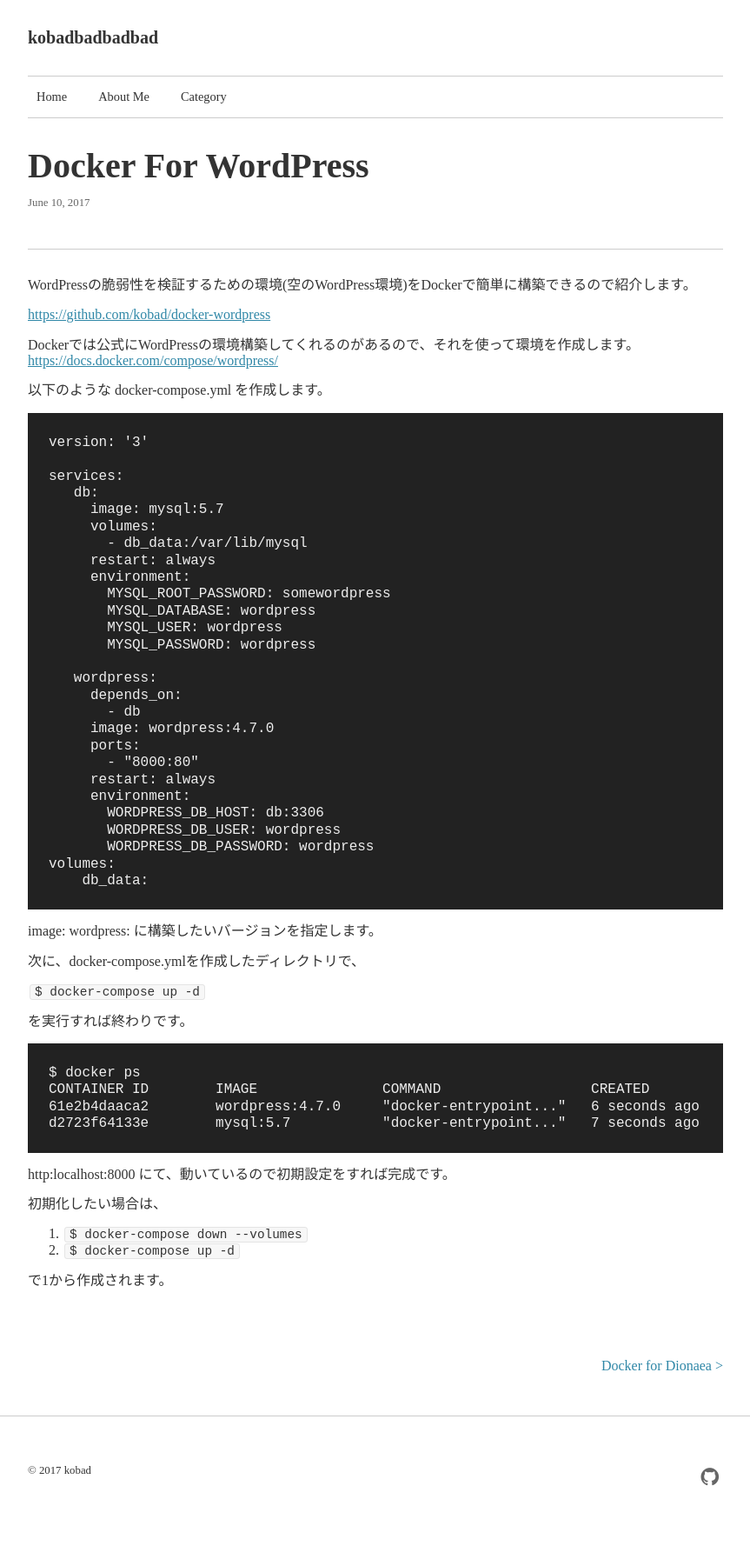
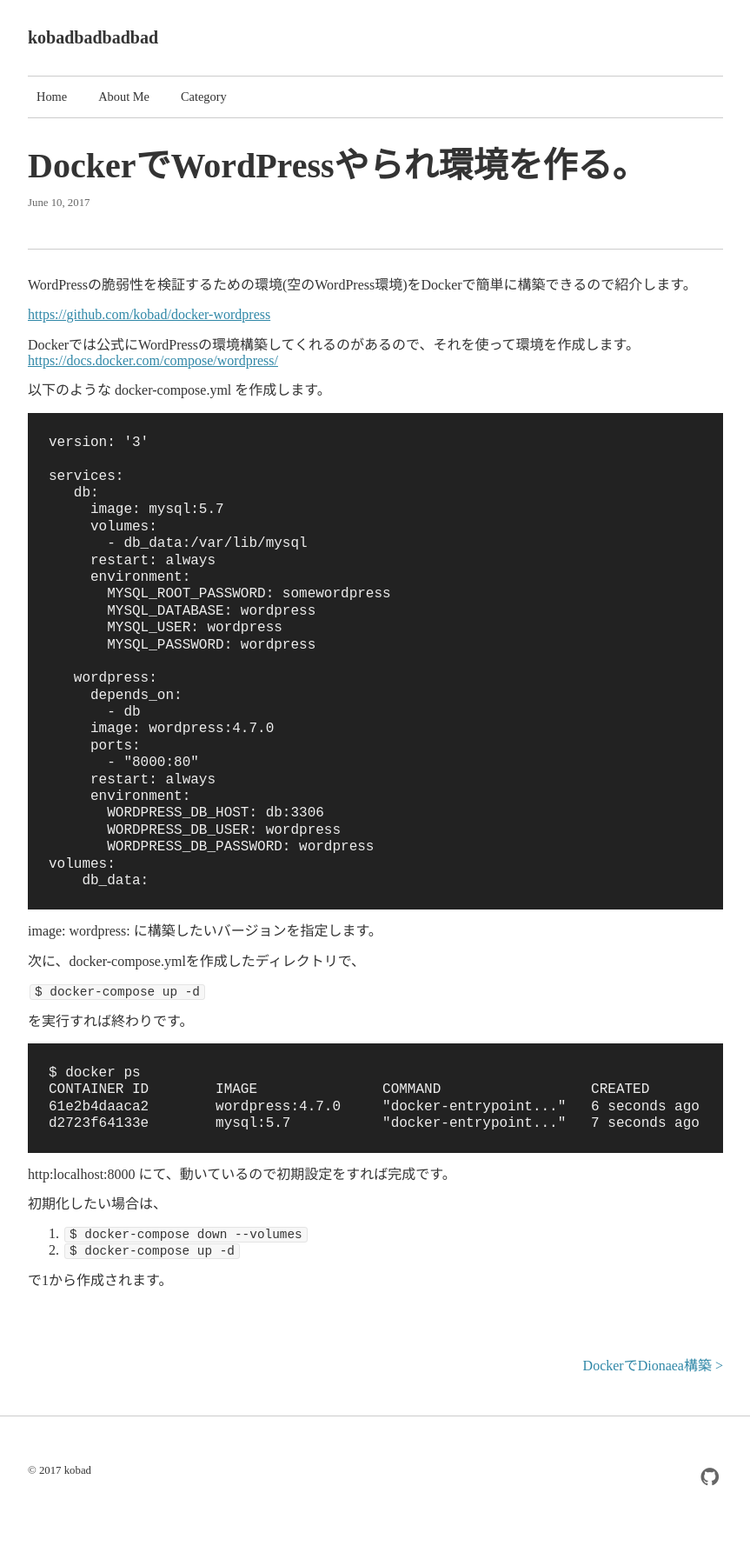
Before and after one commit to kobad/jekyll-kbd, a Jekyll site: the page built from _posts/2017-06-10-docker-wordpress.md, in a window 1280 px wide. Shown: the whole page at 87% size, without its empty margins (208-1071 px from the left). Built offline with Jekyll 4.4.1, drawn with Linux system fonts in a browser that asks for light colours; nearby versions of some CDN libraries.

Commit message:
[Mod] rename title

```diff
--- a/_posts/2017-06-10-docker-dionaea.md
+++ b/_posts/2017-06-10-docker-dionaea.md
@@ -1,6 +1,6 @@
 ---
 layout: post
-title: Docker for Dionaea
+title: DockerでDionaea構築
 date: 2017-06-10 14:47:31
 categories: security
 ---
--- a/_posts/2017-06-10-docker-wordpress.md
+++ b/_posts/2017-06-10-docker-wordpress.md
@@ -1,6 +1,6 @@
 ---
 layout: post
-title: Docker For WordPress
+title: DockerでWordPressやられ環境を作る。
 date: 2017-06-10 16:32:22
 categories: security
 ---
```
